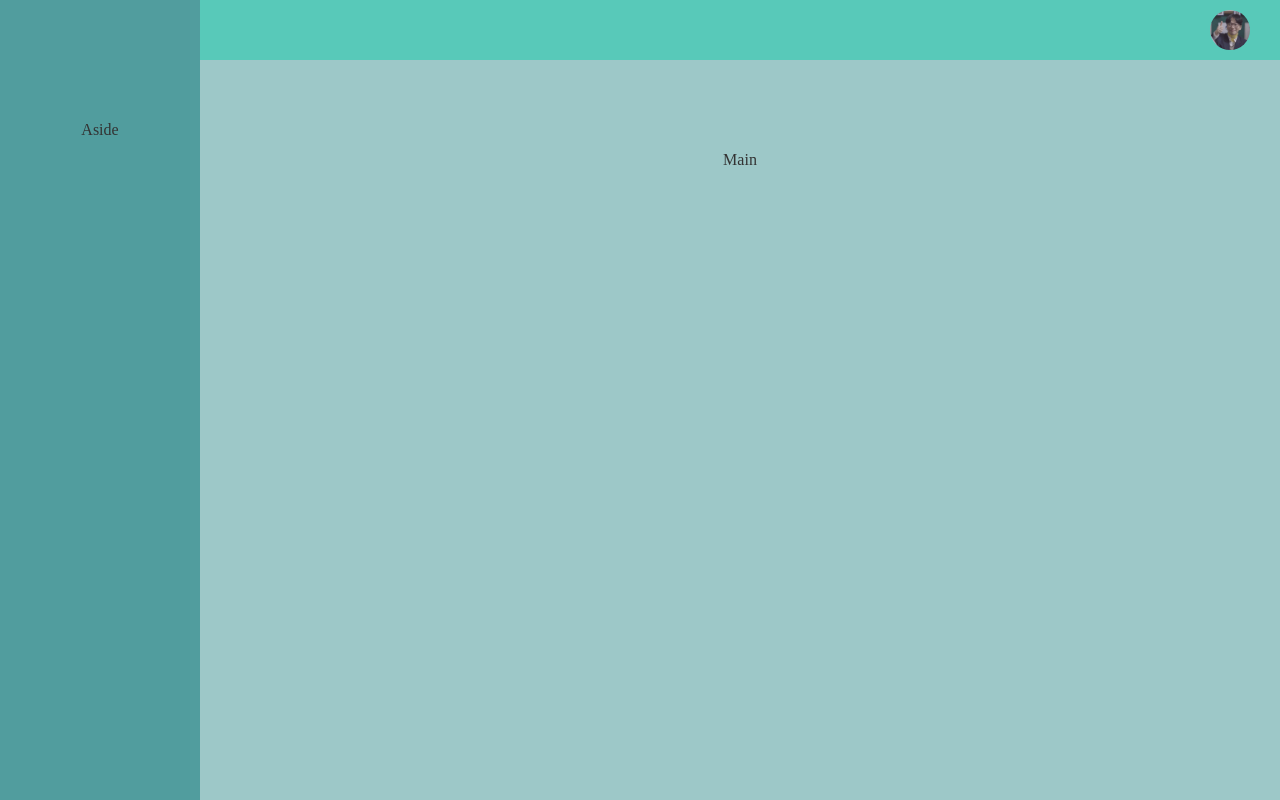
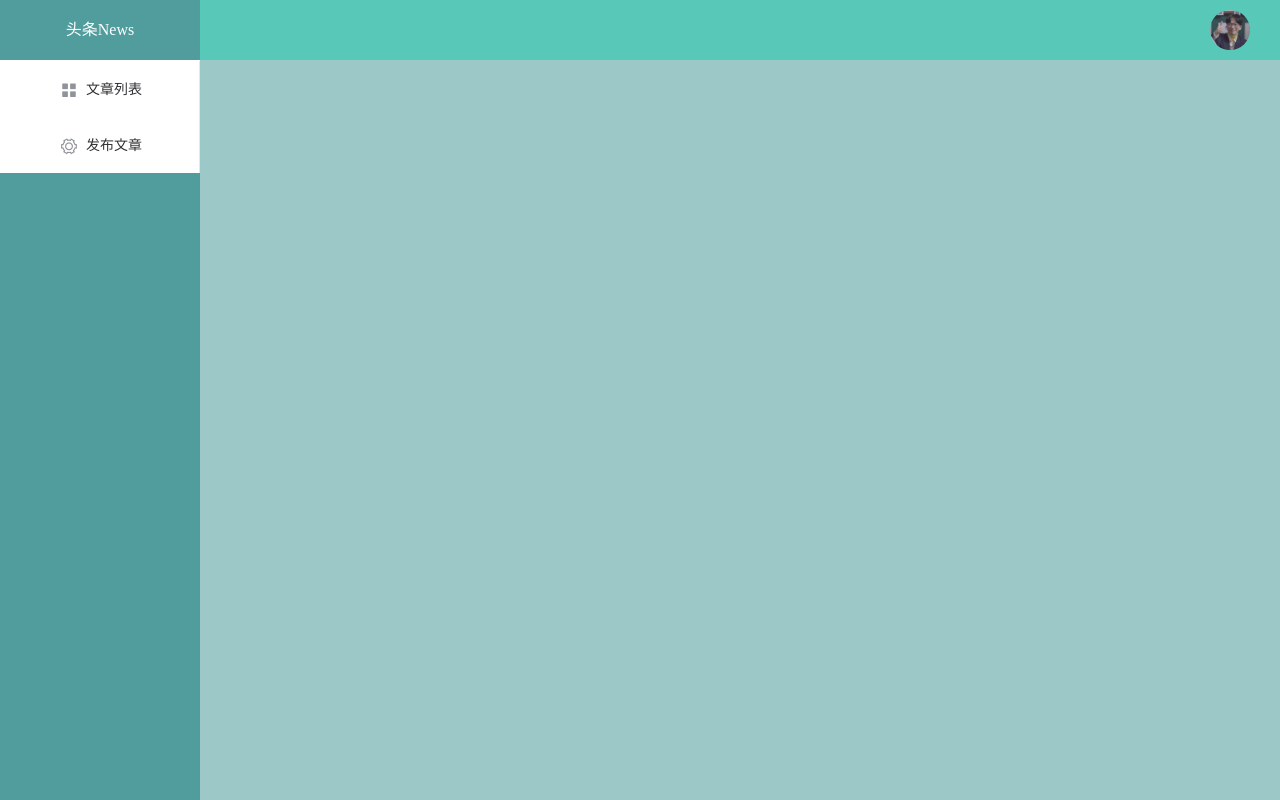
Before and after one commit to Ben-Huo/News_Backstage, a Vue app: page / in a window 1280 px wide. Built offline with nearby package versions, Linux system fonts and the light colour scheme; sample sign-in values are in the browser's storage.

Commit message:
侧边栏菜单实现子路由的页面跳转

```diff
--- /dev/null
+++ b/src/views/EditPost.vue
@@ -0,0 +1,13 @@
+<template>
+  <div>post</div>
+</template>
+
+<script>
+export default {
+
+}
+</script>
+
+<style>
+
+</style>
--- a/src/views/Home.vue
+++ b/src/views/Home.vue
@@ -1,13 +1,29 @@
 <template>
   <el-container class="wrapper">
-    <el-aside width="200px">Aside</el-aside>
+    <el-aside width="200px">
+      <div class="logo">头条News</div>
+      <div class="menu">
+        <el-menu>
+          <el-menu-item index="2" @click="$router.push('/postlist')">
+            <i class="el-icon-menu"></i>
+            <span slot="title">文章列表</span>
+          </el-menu-item>
+          <el-menu-item index="4" @click="$router.push('/editpost')">
+            <i class="el-icon-setting"></i>
+            <span slot="title">发布文章</span>
+          </el-menu-item>
+        </el-menu>
+      </div>
+    </el-aside>
     <el-container>
       <el-header>
         <img class="avatar" v-if="user.head_img" :src="$axios.defaults.baseURL + user.head_img" />
         <img class="avatar" v-else src="../assets/pic.jpg" alt />
         {{user.nickname}}
       </el-header>
-      <el-main>Main</el-main>
+      <el-main>
+        <router-view></router-view>
+      </el-main>
     </el-container>
   </el-container>
 </template>
@@ -38,12 +54,12 @@ export default {
   display: flex;
   justify-content: flex-end;
   align-items: center;
-  .avatar{
+  .avatar {
     width: 40px;
     height: 40px;
     border-radius: 20px;
     object-fit: cover;
-  margin-right: 10px;
+    margin-right: 10px;
   }
 }
 
@@ -52,6 +68,12 @@ export default {
   color: #333;
   text-align: center;
   line-height: 260px;
+  .logo {
+    height: 60px;
+    line-height: 60px;
+    color: #fff;
+    border-bottom: 1px solid #fff;
+  }
 }
 
 .el-main {
@@ -60,4 +82,5 @@ export default {
   text-align: center;
   line-height: 160px;
 }
+
 </style>
--- /dev/null
+++ b/src/views/PostList.vue
@@ -0,0 +1,13 @@
+<template>
+  <div>postlist</div>
+</template>
+
+<script>
+export default {
+
+}
+</script>
+
+<style>
+
+</style>
```
Also changed, not shown: src/router/index.js (+14 -1 lines).
